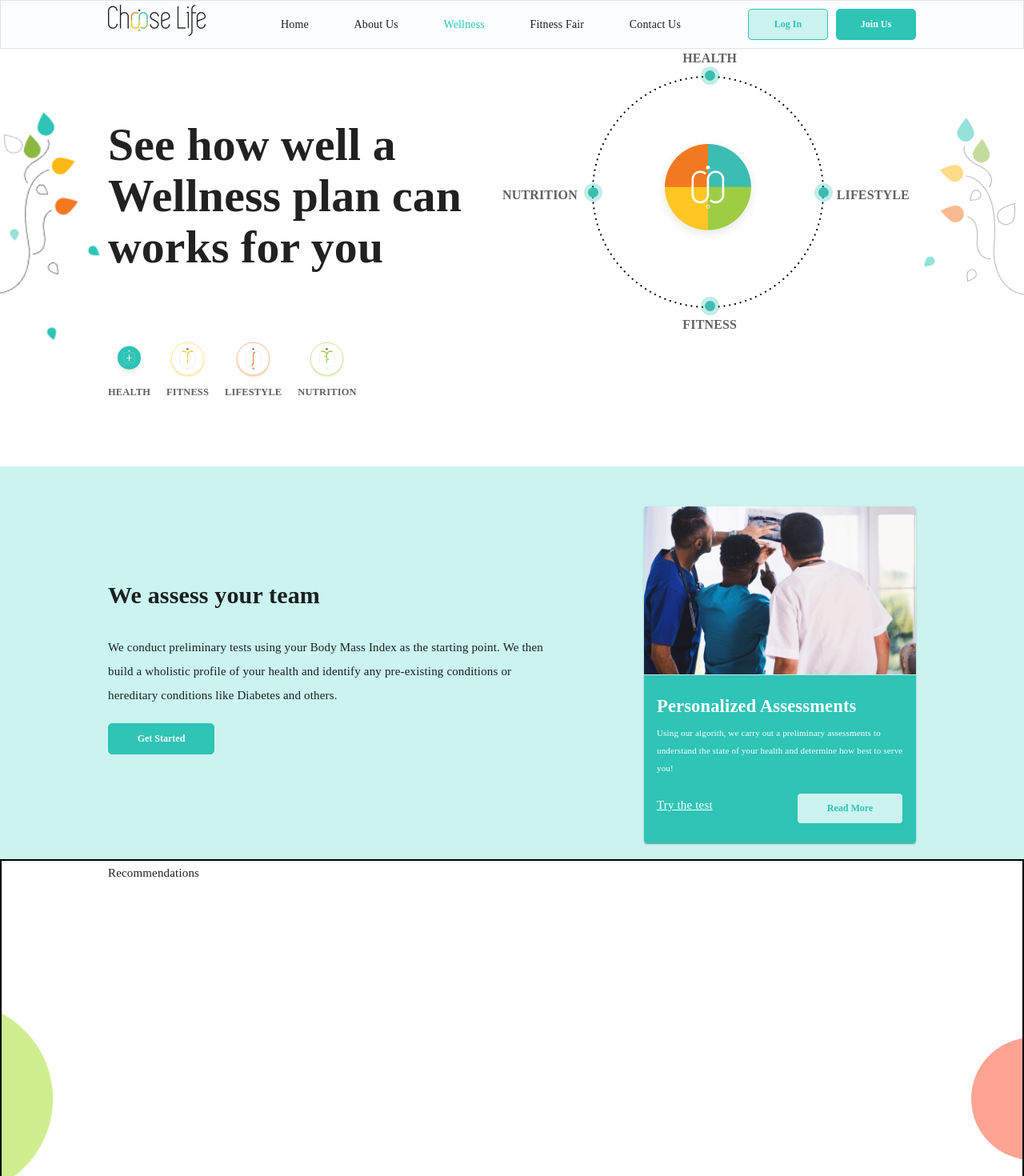
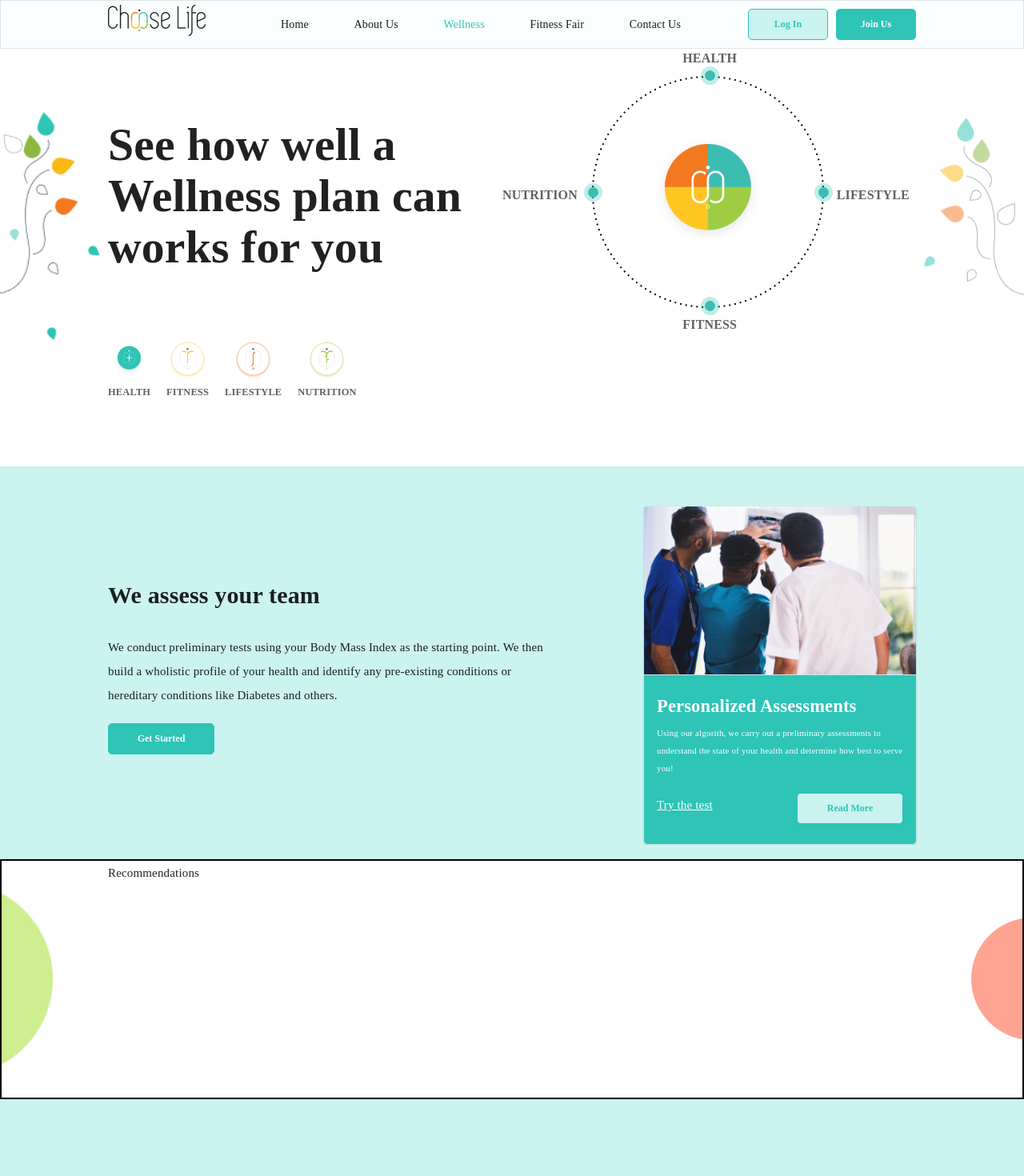
Before and after one commit to Kaeyz/react-app, a React (Create React App) app: page /wellness/individual/health in a window 1280 px wide. Shown: the top 1470 px of the page at 80% size. Built offline with nearby package versions, Linux system fonts and the light colour scheme.

Commit message:
ADD: updated code

```diff
--- a/src/components/wellness/individual/Recommendations.js
+++ b/src/components/wellness/individual/Recommendations.js
@@ -8,7 +8,7 @@ import Ellipse32 from '../../../assets/Ellipse32.png';
 //import PropTypes from 'prop-types';
 
 const Wrapper = styled.div`
-			height: 60rem;
+			height: 30rem;
 			border: 2px solid black;
 		.left-background {
 			background-image: url(${Ellipse31});
```
